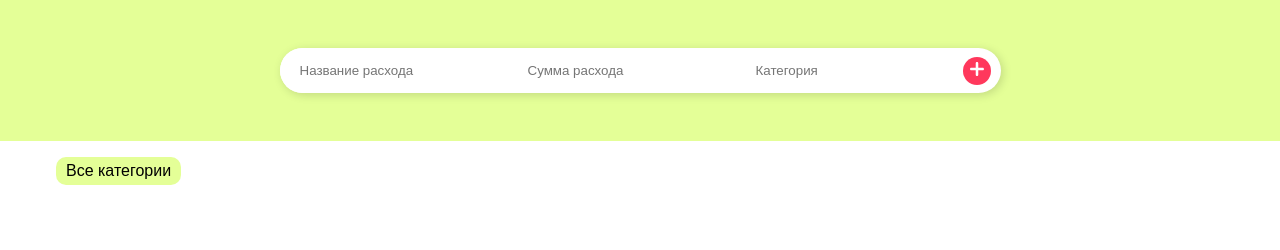
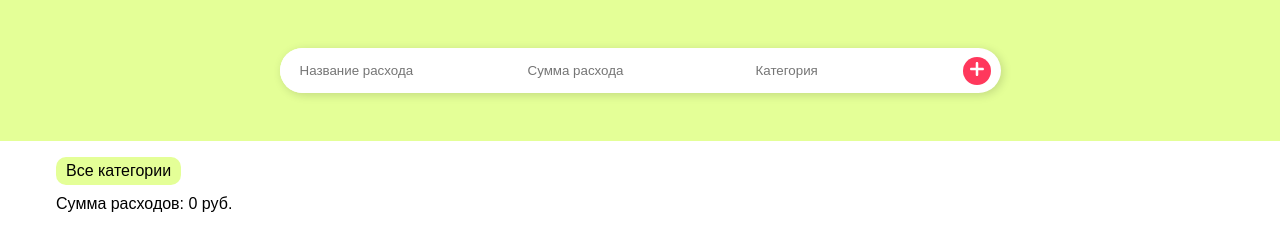
Before and after one commit to HelgiMagic/expense-calculator-ts, a website built with Vite: page index.html in a window 1280 px wide. Built offline with nearby package versions, Linux system fonts and the light colour scheme; files whose address does not match are found by name.

Commit message:
ExpenseSum component

```diff
--- /dev/null
+++ b/components/Expenses/ExpenseSum.ts
@@ -0,0 +1,34 @@
+import '#styles/components/expense/expense-sum.css';
+import { ExpenseStateType } from '#types/state/expense.ts';
+import { GlobalStateType } from '#types/state/global.ts';
+
+let globalState: GlobalStateType;
+let expenseState: ExpenseStateType;
+
+export default function renderExpenseSum(globalStateParam: GlobalStateType) {
+    if (!globalState) {
+        globalState = globalStateParam;
+        expenseState = globalState.expenseState;
+    }
+
+    const container = document.querySelector<HTMLDivElement>('.expense-sum-js');
+    if (!container) return;
+
+    container.innerHTML = '';
+
+    let expenses = expenseState.expenses;
+    if (expenseState.filterCategory !== 'Все категории') {
+        expenses = expenseState.expenses.filter((expense) => expense.category === expenseState.filterCategory);
+    }
+
+    const expensesSum = expenses.reduce((acc, curr) => acc + curr.sum, 0);
+
+    const sum = `
+        <div>
+            <span>Сумма расходов: </span>
+            <span>${expensesSum} руб.</span>
+        </div>
+    `;
+
+    container.insertAdjacentHTML('beforeend', sum);
+}
--- a/index.html
+++ b/index.html
@@ -18,6 +18,7 @@
         <main>
             <div class="expenses-wrapper">
                 <div class="expense-filters-js"></div>
+                <div class="expense-sum-js"></div>
                 <div class="expense-list-js"></div>
             </div>
         </main>
--- a/state/expense.ts
+++ b/state/expense.ts
@@ -3,6 +3,7 @@ import { GlobalStateType } from '#types/state/global.ts';
 import renderExpenseList from '#components/Expenses/ExpenseList.ts';
 import renderExpenseCategoriesFilter from '#components/Expenses/ExpenseCategoriesFilter.ts';
 import renderAddExpenseForm from '#components/Expenses/AddExpenseForm.ts';
+import renderExpenseSum from '#components/Expenses/ExpenseSum.ts';
 import storageUtil from '#utils/storage.ts';
 
 // TODO
@@ -25,6 +26,7 @@ function createExpenseState(globalState: GlobalStateType) {
 
             expenseState.calculateFilterCategories();
             renderExpenseList(globalState);
+            renderExpenseSum(globalState);
         },
         removeExpense: (id) => {
             expenseState.expenses = expenseState.expenses.filter((expense) => expense.id !== id);
@@ -32,6 +34,7 @@ function createExpenseState(globalState: GlobalStateType) {
 
             expenseState.calculateFilterCategories();
             renderExpenseList(globalState);
+            renderExpenseSum(globalState);
         },
         editExpense: (newData) => {
             const index = expenseState.expenses.findIndex(
@@ -46,8 +49,9 @@ function createExpenseState(globalState: GlobalStateType) {
 
             storageUtil.save('expenses', expenseState.expenses);
 
+            expenseState.calculateFilterCategories();
             renderExpenseList(globalState);
-            expenseState.calculateFilterCategories();
+            renderExpenseSum(globalState);
         },
         openEditModal: (id) => {
             expenseState.currentEditingExpenseId = id;
@@ -72,6 +76,7 @@ function createExpenseState(globalState: GlobalStateType) {
             expenseState.filterCategory = category;
             renderExpenseList(globalState);
             renderExpenseCategoriesFilter(globalState);
+            renderExpenseSum(globalState);
         },
     };
 
@@ -83,6 +88,7 @@ function initExpenseState(globalState: GlobalStateType) {
     globalState.expenseState.calculateFilterCategories();
     renderExpenseList(globalState);
     renderExpenseCategoriesFilter(globalState);
+    renderExpenseSum(globalState);
 }
 
 export { initExpenseState, createExpenseState };
--- /dev/null
+++ b/styles/components/expense/expense-sum.css
@@ -0,0 +1,3 @@
+.expense-sum-js {
+    margin-bottom: 10px;
+}
```
